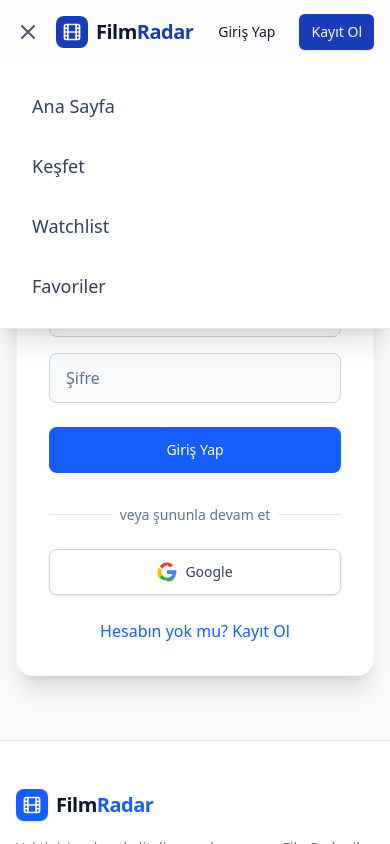
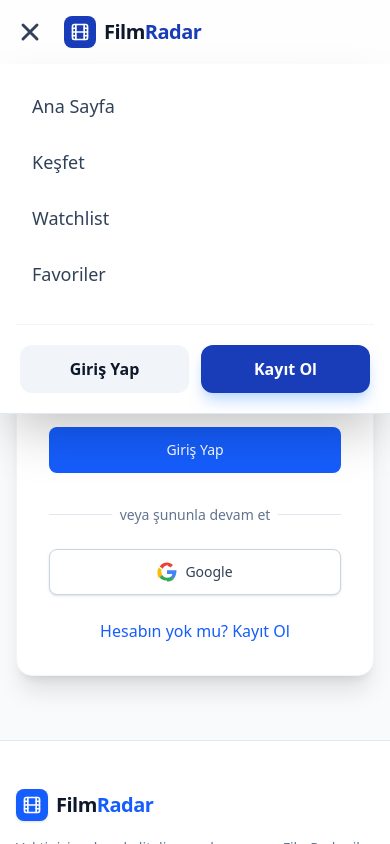
Before and after one commit to Sumafat/Filmradar, a Next.js app: page /giris in a window 390 px wide. Both pictures are taken after a click on the button "Menüyü Aç/Kapat". Shown: the top 844 px of the page. Built offline with nearby package versions, Linux system fonts and the light colour scheme; no server answers.

Commit message:
fix: improve mobile menu visibility and layout

```diff
--- a/src/components/header.tsx
+++ b/src/components/header.tsx
@@ -8,7 +8,7 @@ export async function Header() {
     <header className="sticky top-0 z-50 w-full bg-white/80 backdrop-blur-md border-b border-slate-200 shadow-sm">
       <div className="container mx-auto px-4 h-16 flex items-center justify-between">
         <div className="flex items-center">
-          <MobileMenu />
+          <MobileMenu session={session} />
           {/* Logo */}
           <Link href="/" className="flex items-center space-x-2">
             <div className="bg-blue-800 p-1.5 rounded-lg">
@@ -76,13 +76,13 @@ export async function Header() {
             <>
               <Link
                 href="/giris"
-                className="inline-flex items-center justify-center rounded-md text-sm font-medium transition-colors focus-visible:outline-none hover:bg-slate-100 hover:text-slate-900 h-9 px-2 sm:px-4 py-2"
+                className="hidden md:inline-flex items-center justify-center rounded-md text-sm font-medium transition-colors focus-visible:outline-none hover:bg-slate-100 hover:text-slate-900 h-9 px-2 sm:px-4 py-2"
               >
                 Giriş Yap
               </Link>
               <Link
                 href="/kayit"
-                className="inline-flex items-center justify-center rounded-md text-sm font-medium transition-colors focus-visible:outline-none bg-blue-800 text-slate-50 shadow hover:bg-blue-800/90 h-9 px-3 sm:px-4 py-2"
+                className="hidden md:inline-flex items-center justify-center rounded-md text-sm font-medium transition-colors focus-visible:outline-none bg-blue-800 text-slate-50 shadow hover:bg-blue-800/90 h-9 px-3 sm:px-4 py-2"
               >
                 Kayıt Ol
               </Link>
--- a/src/components/mobile-menu.tsx
+++ b/src/components/mobile-menu.tsx
@@ -3,8 +3,13 @@
 import React, { useState, useEffect, useRef } from 'react';
 import Link from 'next/link';
 import { useRouter } from 'next/navigation';
+import { signOut } from 'next-auth/react';
 
-export function MobileMenu() {
+interface MobileMenuProps {
+  session: any;
+}
+
+export function MobileMenu({ session }: MobileMenuProps) {
   const [isOpen, setIsOpen] = useState(false);
   const router = useRouter();
   const menuRef = useRef<HTMLDivElement>(null);
@@ -19,22 +24,32 @@ export function MobileMenu() {
     if (isOpen) {
       document.addEventListener('mousedown', handleClickOutside);
       document.addEventListener('touchstart', handleClickOutside);
+      // Disable scroll when menu is open
+      document.body.style.overflow = 'hidden';
+    } else {
+      document.body.style.overflow = 'unset';
     }
 
     return () => {
       document.removeEventListener('mousedown', handleClickOutside);
       document.removeEventListener('touchstart', handleClickOutside);
+      document.body.style.overflow = 'unset';
     };
   }, [isOpen]);
+
+  const handleLogout = async () => {
+    await signOut({ callbackUrl: '/' });
+    setIsOpen(false);
+  };
 
   return (
     <div ref={menuRef} className="lg:hidden flex items-center">
       <button
         onClick={() => setIsOpen(!isOpen)}
-        className="p-2 -ml-2 mr-2 text-slate-600 hover:text-slate-900 focus:outline-none"
+        className="p-3 -ml-3 mr-2 text-slate-700 hover:text-blue-600 focus:outline-none transition-colors"
         aria-label="Menüyü Aç/Kapat"
       >
-        <svg xmlns="http://www.w3.org/2000/svg" width="24" height="24" viewBox="0 0 24 24" fill="none" stroke="currentColor" strokeWidth="2" strokeLinecap="round" strokeLinejoin="round">
+        <svg xmlns="http://www.w3.org/2000/svg" width="28" height="28" viewBox="0 0 24 24" fill="none" stroke="currentColor" strokeWidth="2.5" strokeLinecap="round" strokeLinejoin="round">
           {isOpen ? (
             <path d="M18 6L6 18M6 6l12 12" />
           ) : (
@@ -44,14 +59,59 @@ export function MobileMenu() {
       </button>
 
       {isOpen && (
-        <div className="absolute top-16 left-0 w-full bg-white border-b border-slate-200 shadow-xl z-50 animate-in slide-in-from-top-2 p-4 flex flex-col space-y-6">
-          <nav className="flex flex-col space-y-2 font-medium text-slate-700 text-lg sm:text-base">
-            <Link href="/" onClick={() => setIsOpen(false)} className="px-4 py-3 hover:text-blue-600 hover:bg-slate-50 rounded-xl transition-colors">Ana Sayfa</Link>
-            <Link href="/#discover" onClick={() => setIsOpen(false)} className="px-4 py-3 hover:text-blue-600 hover:bg-slate-50 rounded-xl transition-colors">Keşfet</Link>
-            <Link href="/watchlist" onClick={() => setIsOpen(false)} className="px-4 py-3 hover:text-blue-600 hover:bg-slate-50 rounded-xl transition-colors">Watchlist</Link>
-            <Link href="/favoriler" onClick={() => setIsOpen(false)} className="px-4 py-3 hover:text-blue-600 hover:bg-slate-50 rounded-xl transition-colors">Favoriler</Link>
-          </nav>
-        </div>
+        <>
+          {/* Backdrop Overlay */}
+          <div className="fixed inset-0 top-16 bg-slate-900/20 backdrop-blur-sm z-40 transition-opacity" />
+
+          <div className="absolute top-16 left-0 w-full bg-white border-b border-slate-200 shadow-2xl z-50 animate-in slide-in-from-top-4 duration-300 p-4 flex flex-col space-y-4">
+            <nav className="flex flex-col space-y-1 font-medium text-slate-700 text-lg">
+              <Link href="/" onClick={() => setIsOpen(false)} className="px-4 py-3 hover:text-blue-600 hover:bg-slate-50 rounded-xl transition-all">Ana Sayfa</Link>
+              <Link href="/#discover" onClick={() => setIsOpen(false)} className="px-4 py-3 hover:text-blue-600 hover:bg-slate-50 rounded-xl transition-all">Keşfet</Link>
+              <Link href="/watchlist" onClick={() => setIsOpen(false)} className="px-4 py-3 hover:text-blue-600 hover:bg-slate-50 rounded-xl transition-all">Watchlist</Link>
+              <Link href="/favoriler" onClick={() => setIsOpen(false)} className="px-4 py-3 hover:text-blue-600 hover:bg-slate-50 rounded-xl transition-all">Favoriler</Link>
+            </nav>
+
+            <div className="pt-4 mt-2 border-t border-slate-100 flex flex-col space-y-3">
+              {session ? (
+                <>
+                  <Link
+                    href="/profil"
+                    onClick={() => setIsOpen(false)}
+                    className="flex items-center gap-3 px-4 py-3 bg-blue-50 text-blue-800 rounded-xl font-bold transition-all"
+                  >
+                    <div className="w-8 h-8 rounded-full bg-blue-200 flex items-center justify-center text-sm font-bold">
+                      {session.user?.name?.charAt(0).toUpperCase() || 'U'}
+                    </div>
+                    Profilim
+                  </Link>
+                  <button
+                    onClick={handleLogout}
+                    className="px-4 py-3 text-left font-medium text-red-500 hover:bg-red-50 rounded-xl transition-all"
+                  >
+                    Çıkış Yap
+                  </button>
+                </>
+              ) : (
+                <div className="grid grid-cols-2 gap-3 p-1">
+                  <Link
+                    href="/giris"
+                    onClick={() => setIsOpen(false)}
+                    className="flex items-center justify-center py-3 bg-slate-100 text-slate-900 rounded-xl font-bold transition-all"
+                  >
+                    Giriş Yap
+                  </Link>
+                  <Link
+                    href="/kayit"
+                    onClick={() => setIsOpen(false)}
+                    className="flex items-center justify-center py-3 bg-blue-800 text-white rounded-xl font-bold shadow-lg shadow-blue-200 transition-all"
+                  >
+                    Kayıt Ol
+                  </Link>
+                </div>
+              )}
+            </div>
+          </div>
+        </>
       )}
     </div>
   );
```
